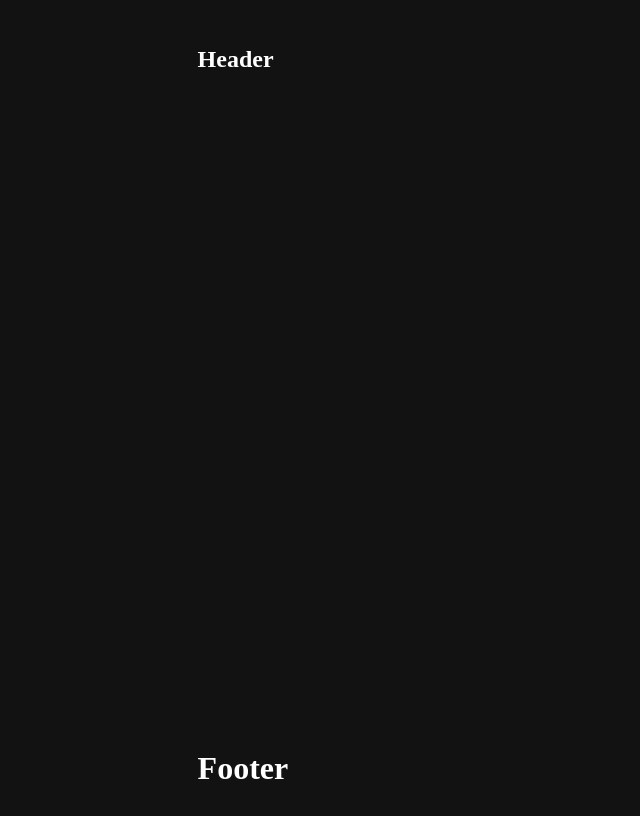
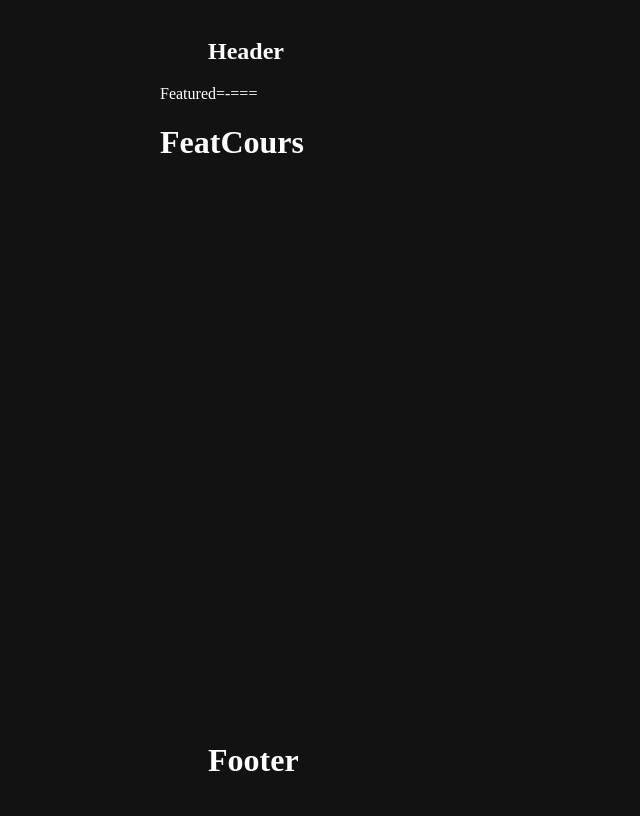
Before and after one commit to Bekzattdev/Weather, a React (Vite) app: page / in a window 1280 px wide. Shown: the whole page, without its empty margins (0-640 px from the left). Built offline with nearby package versions, Linux system fonts and the light colour scheme.

Commit message:
fix bags from router

```diff
--- a/src/components/layout/Layout.tsx
+++ b/src/components/layout/Layout.tsx
@@ -1,13 +1,13 @@
-import { Outlet } from "react-router-dom";
 import Footer from "./footer/Footer";
 import scss from "./Layout.module.scss";
 import Header from "./header/Header";
+import LayoutSite from "../pages/LayoutSite";
 const Layout = () => {
   return (
     <div className={scss.LayoutPage}>
       <Header />
       <main>
-        <Outlet />
+        <LayoutSite />
       </main>
       <Footer />
     </div>
--- /dev/null
+++ b/src/components/pages/LayoutSite.tsx
@@ -0,0 +1,13 @@
+import FeatCourses from "./homeSection/FeatCourses";
+import Featured from "./homeSection/Featured";
+
+const LayoutSite = () => {
+  return (
+    <>
+      <Featured />
+      <FeatCourses />
+    </>
+  );
+};
+
+export default LayoutSite;
--- /dev/null
+++ b/src/components/pages/homeSection/FeatCourses.tsx
@@ -0,0 +1,9 @@
+const FeatCourses = () => {
+  return (
+    <div>
+      <h1>FeatCours</h1>
+    </div>
+  );
+};
+
+export default FeatCourses;
--- /dev/null
+++ b/src/components/pages/homeSection/Featured.tsx
@@ -0,0 +1,5 @@
+const Featured = () => {
+  return <div>Featured=-===</div>;
+};
+
+export default Featured;
--- a/src/index.scss
+++ b/src/index.scss
@@ -9,8 +9,11 @@ a:hover {
 html {
   color-scheme: dark;
 }
-.container {
-  width: 70%;
+body {
+  width: 75%;
   margin: 0 auto;
   box-sizing: border-box;
 }
+.container {
+  padding: 0 5%;
+}
```
Also changed, not shown: src/routes/router.tsx (+0 -10 lines).
